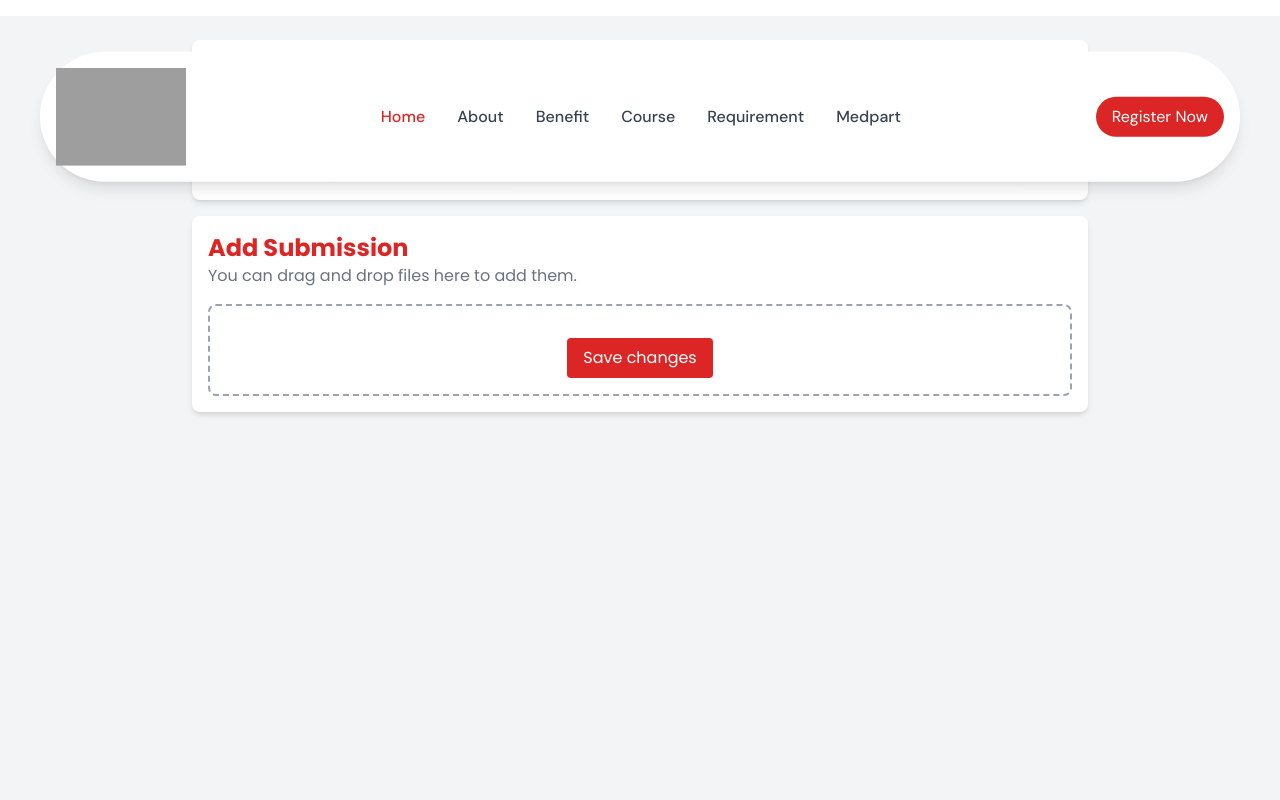
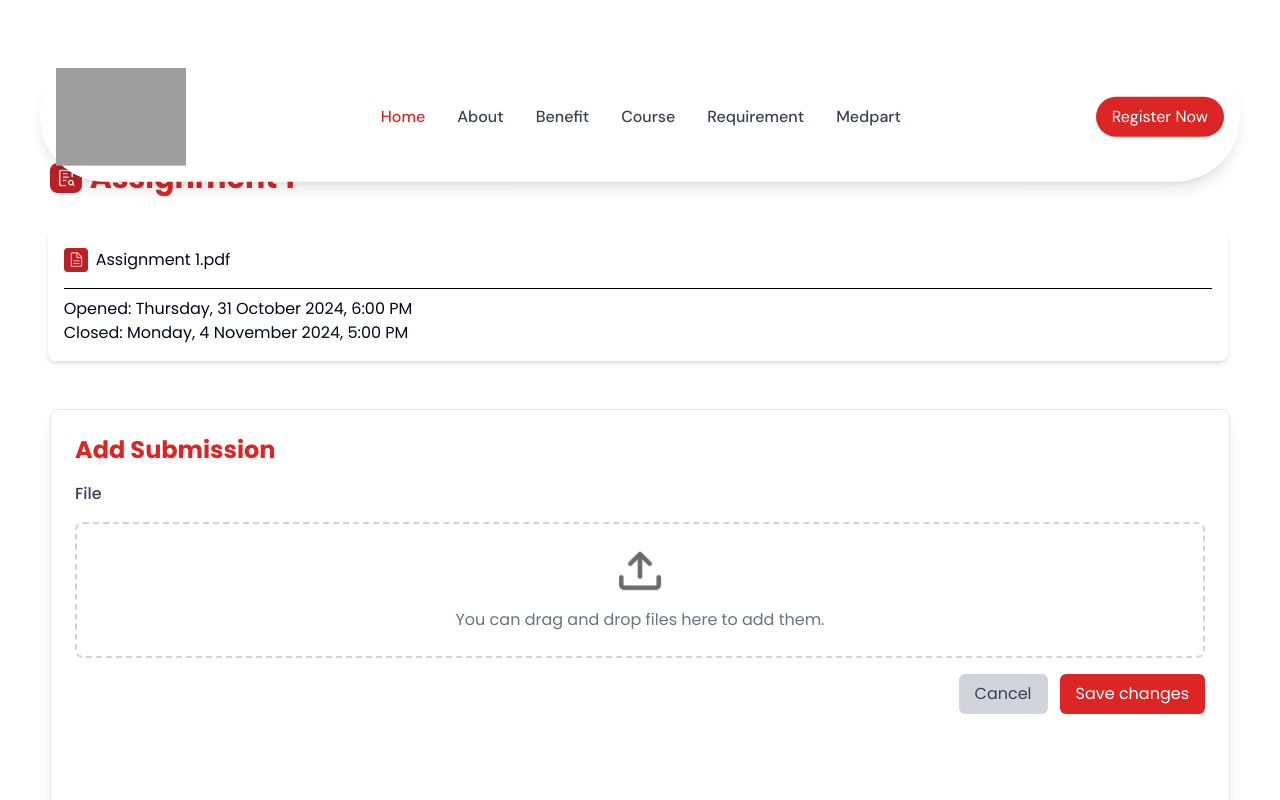
Before and after one commit to CPS-TelU/fe-cyberacademy2024-test, a Next.js app: page / in a window 1280 px wide. Shown: the top 800 px of the page. Built offline with nearby package versions, Linux system fonts and the light colour scheme; grey boxes are pictures that could not be loaded.

Commit message:
add submission page

```diff
--- a/components/Layouts/AddAssignmentPage.tsx
+++ b/components/Layouts/AddAssignmentPage.tsx
@@ -1,26 +1,23 @@
-// layouts/AddAssignmentPage.tsx
-import React from 'react';
-import AssignmentText from '../contents/AssignmentText';
-import SubmissionText from '../contents/SubmissionText';
-import AssignmentCard from '../ui/AddAssignmentCard';
-import SubmissionCard from '../ui/AddSubmissionCard';
+// AssignmentPageLayout.tsx
+import AssignmentSection from "../contents/AssignmentSection";
+import SubmissionText from "../contents/SubmissionText";
+import SectionContainer from "../utils/SectionContainer";
+import SubmissionCard from "../ui/AddSubmissionCard";
 
-const AddAssignmentPage: React.FC = () => {
+const AssignmentPageLayout = () => {
     return (
-    <div className="min-h-screen bg-gray-100 p-6">
-      <div className="max-w-4xl mx-auto">
-        <AssignmentCard>
-          <AssignmentText />
-        </AssignmentCard>
+        <div className="w-full">
+            <SectionContainer fullWidth>
+                <AssignmentSection />
+
+                {/* SubmissionCard dengan konten (children) */}
                 <SubmissionCard>
+
                 <SubmissionText />
-          <div className="border-2 border-dashed border-gray-400 p-4 rounded-lg flex flex-col items-center mt-4">
-            <button className="mt-4 px-4 py-2 bg-red-600 text-white rounded">Save changes</button>
-          </div>
                 </SubmissionCard>
-      </div>
+            </SectionContainer>
         </div>
     );
 };
 
-export default AddAssignmentPage;
+export default AssignmentPageLayout;
--- a/components/contents/AssignmentText.tsx
+++ b/components/contents/AssignmentText.tsx
@@ -1,21 +1,49 @@
-// contents/AssignmentText.tsx
 import React from 'react';
+import AddAssignmentCard from '../ui/AddAssignmentCard';
 
 const AssignmentText: React.FC = () => {
   return (
     <div>
-      <h1 className="text-2xl font-bold text-red-600">Assignment 1</h1>
-      <div className="mt-4">
-        <div className="flex items-center mb-2">
-          <span className="text-red-600 font-bold">Assignment 1.pdf</span>
-        </div>
-        <p className="text-gray-700">
-          <strong>Opened:</strong> Thursday, 31 October 2024, 6:00 PM<br />
-          <strong>Closed:</strong> Monday, 4 November 2024, 5:00 PM
-        </p>
-      </div>
+        {/* Red Title with PNG Icon outside of AssignmentCard */}
+        <h1 className="text-3xl font-semibold text-red-600 flex items-center justify-start mb-4 mt-28">
+            <span className="mr-4 sm:mr-0 ml-4 sm:ml-0"> {/* Geser icon ke kanan pada mobile */}
+                {/* PNG Icon for Assignment */}
+                <img
+                    src="Assignment1.png" // Update this path to your PNG file
+                    alt="Assignment Icon"
+                    width={32}
+                    height={32}
+                    className="text-red-600 mr-2"
+                />
+            </span>
+            Assignment 1
+        </h1>
+
+        {/* Assignment Card for the details */}
+        <AddAssignmentCard
+            title="" // You don't need to pass the title here anymore
+            details={
+                <div>
+                    <div className="flex items-center mb-1"> {/* Margin bottom for spacing */}
+                        <img
+                            src="Assignment1pdf.png" // Update this path to your PNG file
+                            alt="File Icon"
+                            width={24}
+                            height={24}
+                            className="mr-2 text-red-600" // This can be styled with CSS if needed
+                        />
+                        <span>Assignment 1.pdf</span>
+                    </div>
+                    {/* Add a border line below the text */}
+                    <div className="border-b mt-4 border-black w-full" /> {/* Adjust width as needed */}
+                </div>
+            }
+            openDate="Thursday, 31 October 2024, 6:00 PM"
+            closeDate="Monday, 4 November 2024, 5:00 PM"
+        />
     </div>
-  );
+);
 };
 
+
 export default AssignmentText;
--- a/components/contents/SubmissionText.tsx
+++ b/components/contents/SubmissionText.tsx
@@ -1,13 +1,30 @@
-// contents/SubmissionText.tsx
 import React from 'react';
 
 const SubmissionText: React.FC = () => {
   return (
     <div>
-      <h1 className="text-2xl font-bold text-red-600">Add Submission</h1>
-      <p className="text-gray-500">
-        You can drag and drop files here to add them.
-      </p>
+      <h1 className="text-2xl font-bold text-red-600 mb-4">Add Submission</h1>
+      <div className="mb-4">
+        <label className="text-gray-700 font-medium">File</label>
+      </div>
+      <div className="border-dashed border-2 border-gray-300 rounded-lg p-6 mb-4 flex justify-center items-center text-gray-500">
+        <div className="text-center">
+          <img
+            src="/path-to-your-image.png" // Update with the actual image path
+            alt="Upload"
+            className="h-12 w-12 mb-3 mx-auto"
+          />
+          <p>You can drag and drop files here to add them.</p>
+        </div>
+      </div>
+      <div className="flex justify-end space-x-3">
+        <button className="px-4 py-2 bg-gray-300 text-gray-700 rounded-md hover:bg-gray-400">
+          Cancel
+        </button>
+        <button className="px-4 py-2 bg-red-600 text-white rounded-md hover:bg-red-700">
+          Save changes
+        </button>
+      </div>
     </div>
   );
 };
--- a/components/ui/AddAssignmentCard.tsx
+++ b/components/ui/AddAssignmentCard.tsx
@@ -1,12 +1,26 @@
 // ui/AssignmentCard.tsx
 import React from 'react';
+interface AddAssignmentCardProps {
+  title: string;
+  details: string;
+  openDate: string;
+  closeDate: string;
+}
 
-const AssignmentCard: React.FC<{ children: React.ReactNode }> = ({ children }) => {
+const AddAssignmentCard: React.FC<AddAssignmentCardProps> = ({ title, details, openDate, closeDate }) => {
   return (
-    <div className="bg-white shadow-md rounded-lg p-4 mb-4">
-      {children}
-    </div>
-  );
+    <div className="bg-white shadow-md rounded-lg p-4 mt-8 mx-auto w-11/12 sm:w-3/4 md:w-2/3 lg:w-full lg:translate-x-[-2px] lg:mr-[50rem] xl:w-full">
+            {/* Konten dirapikan di kiri pada ukuran lg ke atas */}
+            <div className="text-left">
+                <h1 className="text-2xl font-semibold text-red-600">{title}</h1>
+                <div className="mt-1">
+                    <p>{details}</p>
+                    <p className="mt-2">Opened: {openDate}</p>
+                    <p>Closed: {closeDate}</p>
+                </div>
+            </div>
+        </div>
+    );
 };
 
-export default AssignmentCard;
+export default AddAssignmentCard;
--- a/components/ui/AddSubmissionCard.tsx
+++ b/components/ui/AddSubmissionCard.tsx
@@ -1,9 +1,8 @@
-// ui/SubmissionCard.tsx
 import React from 'react';
 
 const SubmissionCard: React.FC<{ children: React.ReactNode }> = ({ children }) => {
   return (
-    <div className="bg-white shadow-md rounded-lg p-4 mb-4">
+    <div className="bg-white shadow-lg rounded-lg p-6 mb-6 border border-gray-200 mt-12  w-full max-w-[350px] sm:max-w-[400px] md:max-w-[1180px] lg:w-[900px] lg:h-[450px] xl:w-[1300px] mx-auto">
       {children}
     </div>
   );
```
Also changed, not shown: public/path-to-your-image.png (added). Lines whose indentation alone changed are shown as unchanged.
